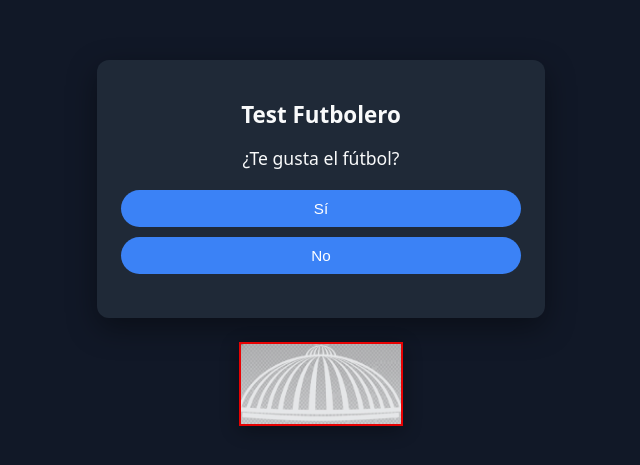
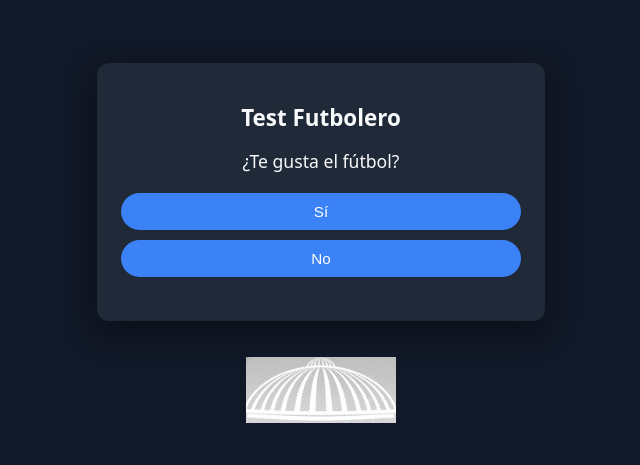
Before and after one commit to medeatools/sin-quiz, a plain HTML site: page index.html in a window 1280 px wide. Shown: the part 157-622 px from the top of the page, without its empty margins (319-959 px from the left). Drawn offline with Linux system fonts and the light colour scheme.

Commit message:
Update index.html

```diff
--- a/index.html
+++ b/index.html
@@ -75,16 +75,12 @@
          display: none;
          }
          .logo {
-      margin-top: 8px;
-      max-width: 160px;
-      height: 80px;              /* altura fija para que se vea el rectángulo */
-      opacity: 0.9;
+         width: 150px; /* o el tamaño que quieras */
+         height: auto;
          display: block;
-      border: 2px solid red;     /* marco rojo visible */
-      background: #111;          /* fondo oscuro, por si el logo es transparente */
-      filter: drop-shadow(0 4px 10px rgba(0,0,0,0.4));
+         margin: 20px auto 0; /* centra la imagen */
+         image-rendering: auto;
          }
-
       </style>
    </head>
    <body>
@@ -95,10 +91,8 @@
          <img id="resultImage" alt="Resultado" />
          <div id="restart">Volver a empezar</div>
       </div>
-
       <!-- Logo debajo del cuadro -->
       <img class="logo" src="img/Gemini_Generated_Image_j4fic3j4fic3j4fi.png" alt="Logo" />
-
       <script>
          // --- Árbol de decisiones ---
          const nodes = {
```
Lines whose indentation alone changed are shown as unchanged.
